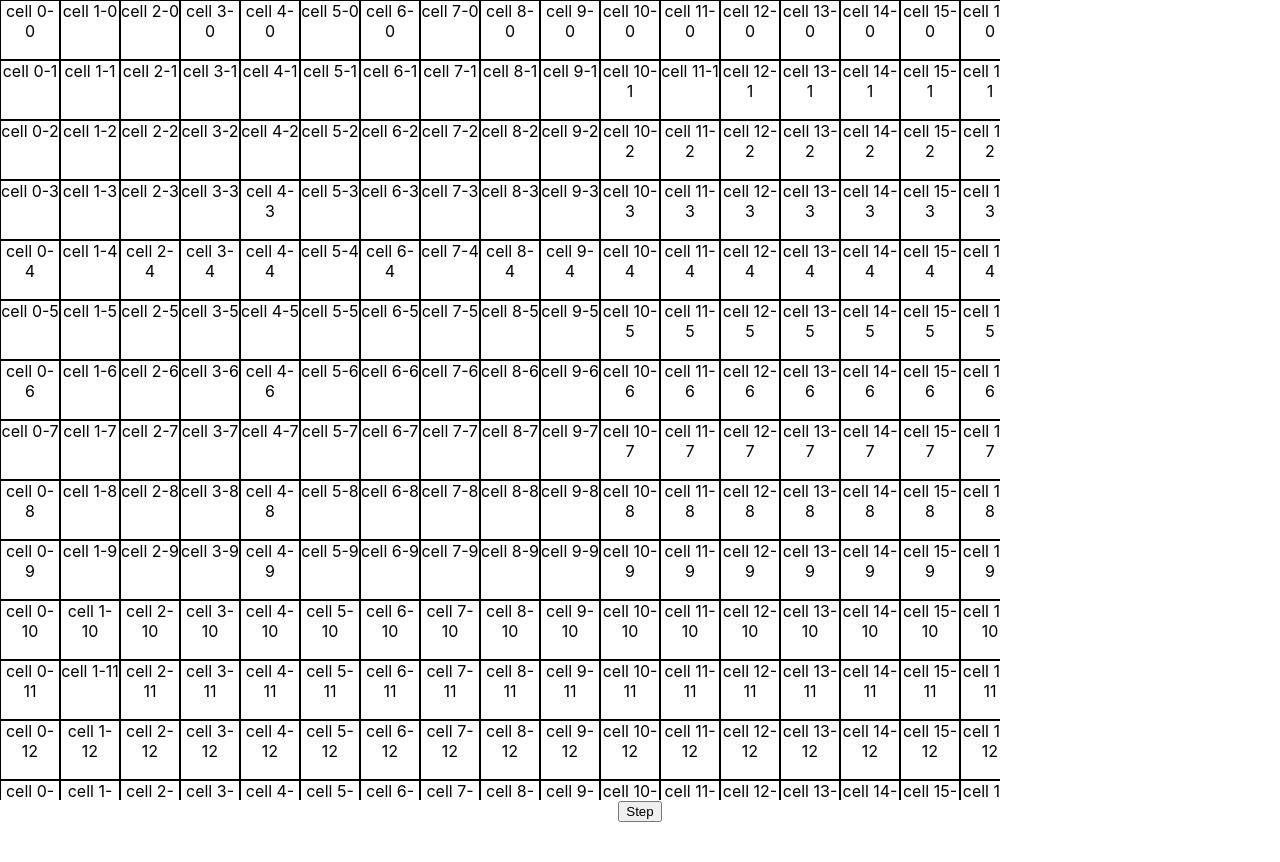
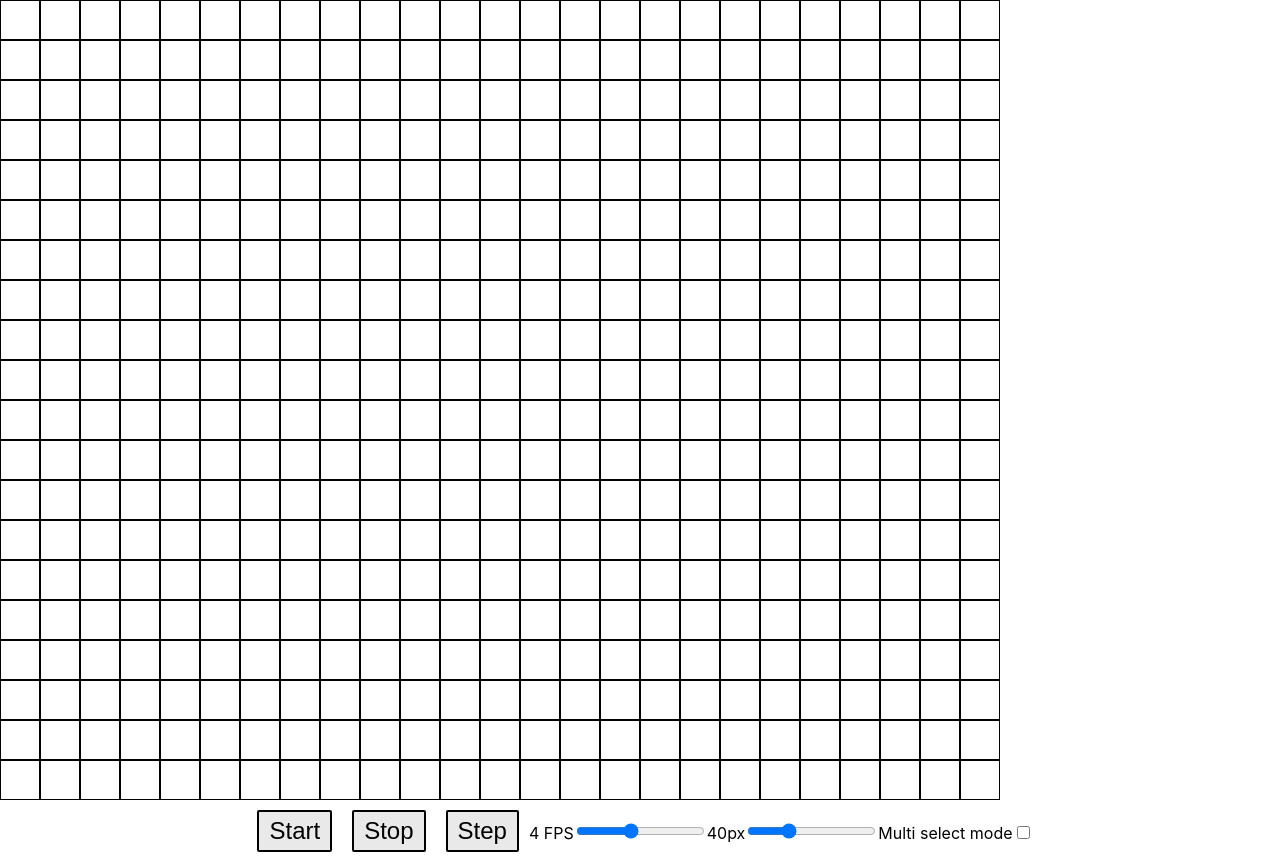
Before and after one commit to jackalope-code/react-game-of-life, a React (Create React App) app: page / in a window 1280 px wide. Before the commit the page ends 822 px from the top, so only its background shows below. Built offline with nearby package versions, Linux system fonts and the light colour scheme.

Commit message:
add controls

```diff
--- a/src/App.tsx
+++ b/src/App.tsx
@@ -1,11 +1,13 @@
-import React, { forwardRef, useState } from 'react';
+import React, {useState, useEffect } from 'react';
 import logo from './logo.svg';
 import './App.css';
 import {FixedSizeGrid} from 'react-window';
 import styled from 'styled-components';
+import {debounce} from 'lodash';
 
 interface StateData {
   grid: boolean[][],
+  useMultiSelect: boolean,
   clickHandler: (e: React.MouseEvent<HTMLDivElement>, columnIndex: number, rowIndex: number) => void;
 }
 
@@ -48,7 +50,6 @@ const countNeighbors = (stateArray: boolean[][], x: number, y: number) => {
 }
 
 const advanceState = (prevState: boolean[][], width: number, height: number) => {
-  console.log("ADVANCE STATE DEBUG", prevState)
   // TODO: use a rectangle instead of a square
   let newState = createNewDataGrid(width, height, false)
   for(let i=0; i<width; i++) {
@@ -83,8 +84,16 @@ const CellRenderer = ({columnIndex, rowIndex, style, data}: CellRendererProps) =
   // } else {
   //   console.log('NO GRID FOUND', data)
   // }
+  let onMouseEnterHandler;
+  let onMouseDownHandler;
+  if(data.useMultiSelect) {
+    onMouseEnterHandler = (e: React.MouseEvent<HTMLDivElement>) => data.clickHandler(e, columnIndex, rowIndex)
+  } else {
+    onMouseDownHandler = (e: React.MouseEvent<HTMLDivElement>) => data.clickHandler(e, columnIndex, rowIndex)
+  }
+
   return (
-    <StyledCell style={style} onMouseDown={(e) => data.clickHandler(e, columnIndex, rowIndex)} isActive={data.grid[rowIndex][columnIndex]}>cell {columnIndex}-{rowIndex}</StyledCell>
+    <StyledCell style={style} onMouseEnter={onMouseEnterHandler} onMouseDown={onMouseDownHandler} isActive={data.grid[rowIndex][columnIndex]}></StyledCell>
   )
 }
 
@@ -95,24 +104,69 @@ function createNewDataGrid<DataType>(width: number, height: number, defaultValue
   });
   return grid;
 }
+let currentStartHandle: NodeJS.Timeout;
+
+const BigButton = styled.button`
+  padding-top: 5px;
+  padding-bottom: 5px;
+  padding-left: 10px;
+  padding-right: 10px;
+  border-radius: 2px;
+  margin: 10px;
+  background-color: #e9e9e9;
+  border: 2px solid black;
+  // display: inline-block;
+  font-size: 24px;
+`;
 
 function App() {
   const GRID_SIZE = 100;
   const [gridState, setGridState] = useState(createNewDataGrid<boolean>(GRID_SIZE, GRID_SIZE, false));
+  const [cellSliderValue, setCellSliderValue] = useState(40);
+  const [multiSelectMode, setMultiSelectMode] = useState(false);
+  const [frameRateSliderValue, setFrameRateSliderValue] = useState(4);
+  const [runningFlag, setRunningFlag] = useState(false);
 
   const step = () => {
     setGridState(prevState => advanceState(prevState, GRID_SIZE, GRID_SIZE));
   }
 
+  const start = () => {
+    if(currentStartHandle) {
+      clearInterval(currentStartHandle);
+    }
+    // Cap max FPS from input
+    step();
+    currentStartHandle = setInterval(step, Math.max(1000/frameRateSliderValue, 100));
+    setRunningFlag(true);
+  }
+
+  const stop = () => {
+    clearInterval(currentStartHandle);
+    setRunningFlag(false);
+  }
+
+  useEffect(() => {
+    stop();
+    start();
+  }, [frameRateSliderValue]);
+
   const handleOnClick = (e: React.MouseEvent<HTMLDivElement>, columnIndex: number, rowIndex: number) => {
     // setCellActive((prevState: boolean) => !prevState);
     console.log('CLICK EVENT', columnIndex, rowIndex)
-    setGridState(prevState => {
-      console.log('PREV STATE', prevState);
+    console.log(gridState[columnIndex][rowIndex]);
+    setGridState(prevState => immutableGridUpdate(prevState, columnIndex, rowIndex, !prevState[rowIndex][columnIndex]))
+
+  }
+
+  const handleMouseOver = (e: React.MouseEvent<HTMLDivElement>, columnIndex: number, rowIndex: number) => {
+    setGridState(prevState => immutableGridUpdate(prevState, columnIndex, rowIndex, true));
+  }
+
+  function immutableGridUpdate<T>(prevState: T[][], columnIndex: number, rowIndex: number, newValue: T): T[][] {
       const modifiedSlice = prevState[rowIndex].slice();
-      modifiedSlice[columnIndex] = !modifiedSlice[columnIndex];
+      modifiedSlice[columnIndex] = newValue;
       return [...prevState.slice(0, rowIndex), modifiedSlice, ...prevState.slice(rowIndex+1)]
-    })
   }
 
   interface ForwardProps {
@@ -141,17 +195,33 @@ function App() {
             // ></CellRenderer>
 
   // TODO: update to actually use current state to render properly
+  const eventHandler = multiSelectMode ? debounce(handleMouseOver, 10) : handleOnClick;
+
+  const slideEventHandler = (e: React.ChangeEvent<HTMLInputElement>) => {
+    setFrameRateSliderValue(parseFloat(e.currentTarget.value))
+  }
+
+  const debouncedSlideEventHandler = debounce(slideEventHandler, 100);
+
   return (
     <div className="App">
-      <FixedSizeGrid columnWidth={60} rowHeight={60}
+      <FixedSizeGrid columnWidth={cellSliderValue} rowHeight={cellSliderValue}
         columnCount={GRID_SIZE} rowCount={GRID_SIZE}
-        itemData={{grid: gridState, clickHandler: handleOnClick}} width={1000} height={800}
+        itemData={{grid: gridState, useMultiSelect: multiSelectMode, clickHandler: eventHandler}} width={1000} height={800}
         // outerElementType={outerElementType}
       >
         {CellRenderer}
       </FixedSizeGrid>
       <div>
-        <button onClick={step}>Step</button>
+        <BigButton onClick={start}>Start</BigButton>
+        <BigButton onClick={stop}>Stop</BigButton>
+        <BigButton onClick={step}>Step</BigButton>
+        <label htmlFor="fps-slider">{frameRateSliderValue} FPS</label>
+        <input type="range" min="0.5" max="10" value={frameRateSliderValue} onChange={slideEventHandler} id="fps-slider" />
+        <label htmlFor="cell-slider">{cellSliderValue}px</label>
+        <input type="range" min="15" max="100" value={cellSliderValue} onChange={(e) => setCellSliderValue(parseInt(e.currentTarget.value))} id="cell-slider"/>
+        <label htmlFor="mouse-select-mode">Multi select mode</label>
+        <input type="checkbox" defaultChecked={multiSelectMode} onChange={() => setMultiSelectMode(!multiSelectMode)} id="mouse-select-mode"></input>
       </div>
     </div>
   );
```
